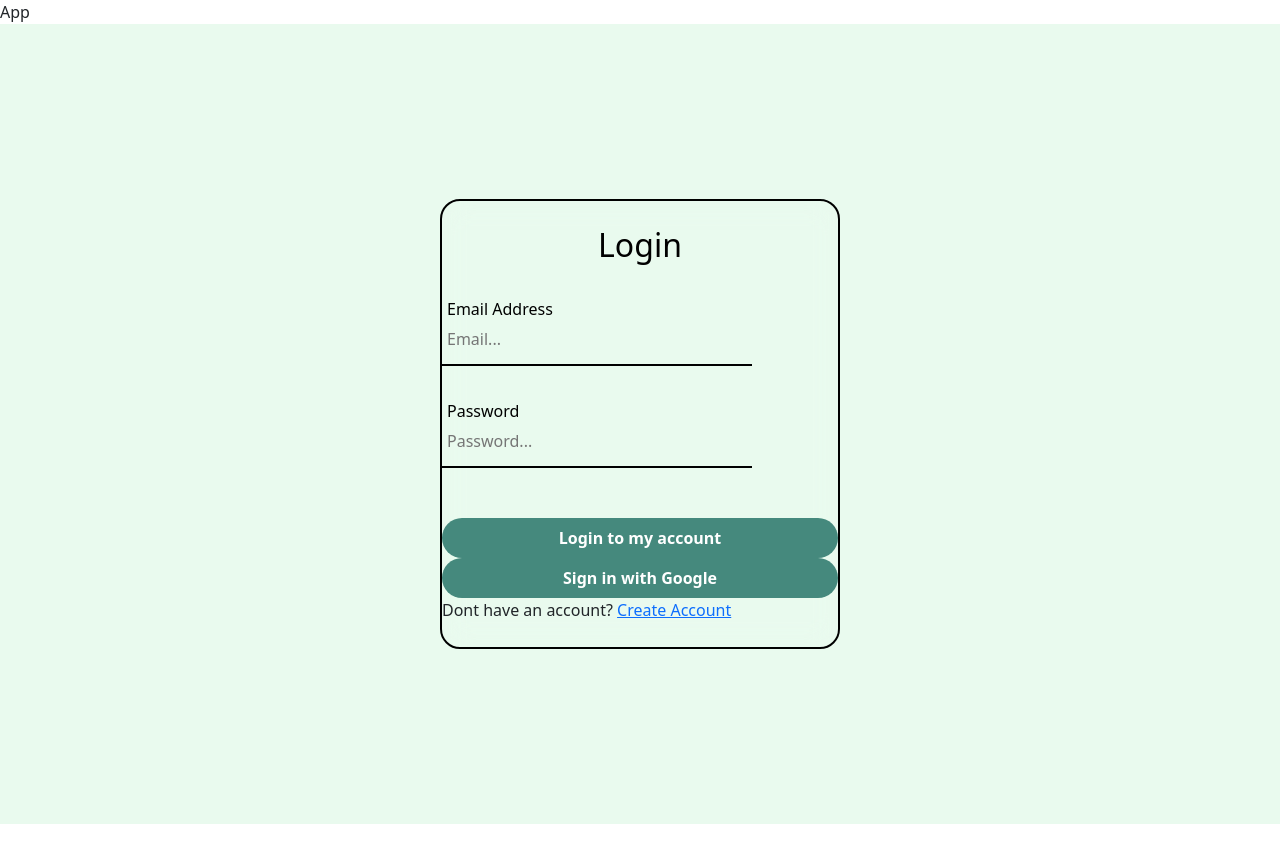
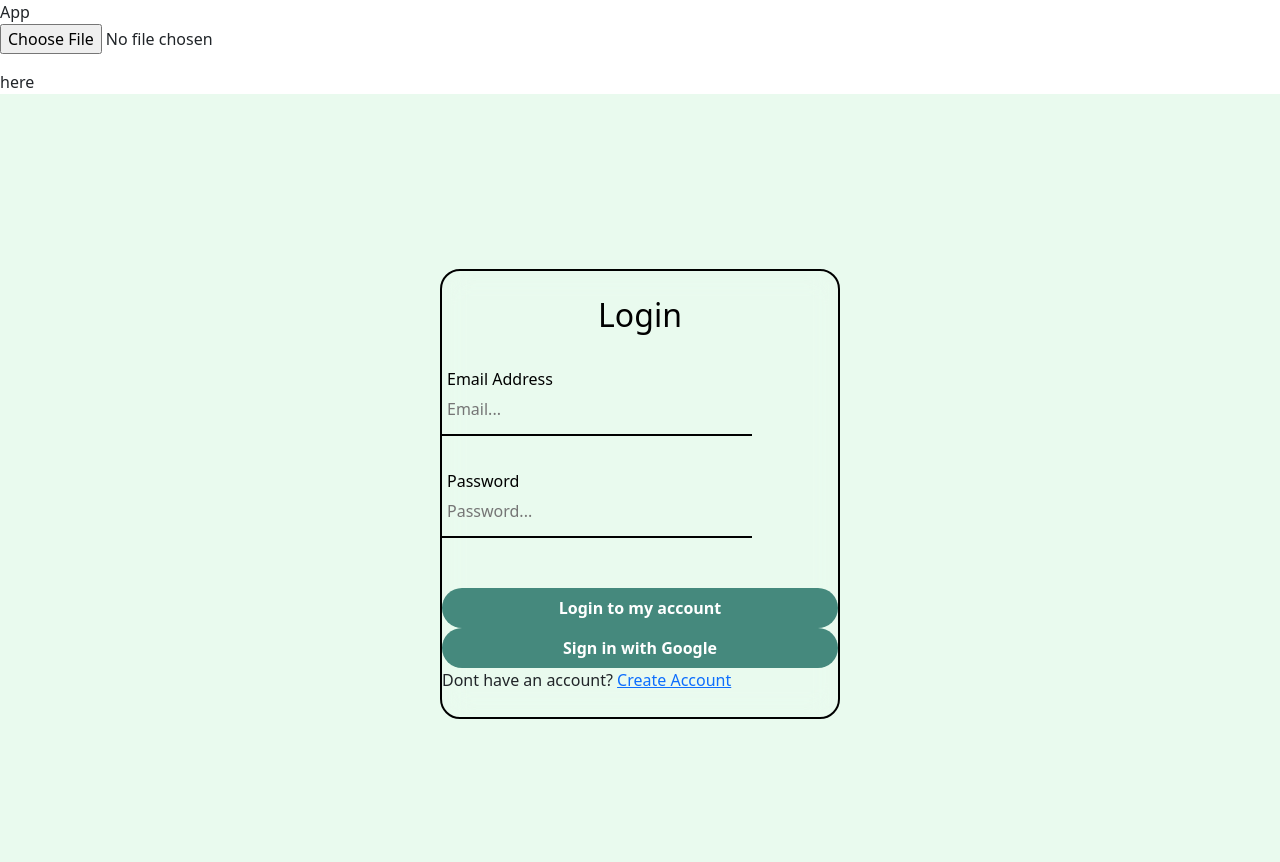
Before and after one commit to LanceBalstad/Fora, a React (Vite) app: page / in a window 1280 px wide. Shown: the top 862 px of the page. Before the commit the page ends 824 px from the top, so only its background shows below. Built offline with nearby package versions, Linux system fonts and the light colour scheme.

Commit message:
Import products functionality

```diff
--- a/package.json
+++ b/package.json
@@ -12,7 +12,8 @@
     "bootstrap": "^5.3.3",
     "firebase": "^10.12.3",
     "react": "^18.2.0",
-    "react-dom": "^18.2.0"
+    "react-dom": "^18.2.0",
+    "xlsx": "^0.18.5"
   },
   "devDependencies": {
     "@types/react": "^18.0.27",
--- a/src/App.tsx
+++ b/src/App.tsx
@@ -1,9 +1,12 @@
 import "./App.css";
+import Import_Products from "./components/Import_Products/Import_Products";
 
 function App() {
   return (
     <>
       <div>App</div>
+      <Import_Products />
+      <div>here</div>
     </>
   );
 }
--- a/src/components/Import_Products/Import_Products.tsx
+++ b/src/components/Import_Products/Import_Products.tsx
@@ -1,7 +1,82 @@
-import React from "react";
+import React, { useState } from "react";
+import * as XLSX from "xlsx";
 
 function Import_Products() {
-  return <div>Import_Products</div>;
+  const [headers, setHeaders] = useState<string[]>([]);
+  const [items, setItems] = useState<any[]>([]);
+
+  const readExcel = (file: File) => {
+    const fileReader = new FileReader();
+    fileReader.readAsArrayBuffer(file);
+
+    fileReader.onload = (e: ProgressEvent<FileReader>) => {
+      const bufferArray = e.target?.result as ArrayBuffer;
+
+      const wb = XLSX.read(bufferArray, { type: "buffer" });
+
+      const wsname = wb.SheetNames[0];
+      const ws = wb.Sheets[wsname];
+
+      // Convert the sheet to JSON where the first row is used as headers
+      const data = XLSX.utils.sheet_to_json(ws, { header: 1 }) as any[][];
+
+      if (data.length > 0) {
+        // The first row contains headers
+        const fileHeaders = data[0];
+        setHeaders(fileHeaders); // Store the headers
+
+        // Slice the data to skip the first row (headers)
+        const itemsData = data.slice(1).map((row) => {
+          const rowData: any = {};
+          fileHeaders.forEach((header: string, index: number) => {
+            rowData[header] = row[index]; // Dynamically assign values
+          });
+          return rowData;
+        });
+
+        setItems(itemsData); // Store the rows of data
+      }
+    };
+
+    fileReader.onerror = (error) => {
+      console.error("Error reading file:", error);
+    };
+  };
+
+  return (
+    <div>
+      <input
+        type="file"
+        onChange={(e) => {
+          const file = e.target.files?.[0];
+          if (file) {
+            readExcel(file);
+          }
+        }}
+      />
+
+      <table className="table container">
+        <thead>
+          <tr>
+            {headers.map((header, index) => (
+              <th scope="col" key={index}>
+                {header}
+              </th>
+            ))}
+          </tr>
+        </thead>
+        <tbody>
+          {items.map((row, rowIndex) => (
+            <tr key={rowIndex}>
+              {headers.map((header, index) => (
+                <td key={index}>{row[header]}</td>
+              ))}
+            </tr>
+          ))}
+        </tbody>
+      </table>
+    </div>
+  );
 }
 
 export default Import_Products;
```
Also changed, not shown: 1 other file (tests, documents, lock files or other folders).
